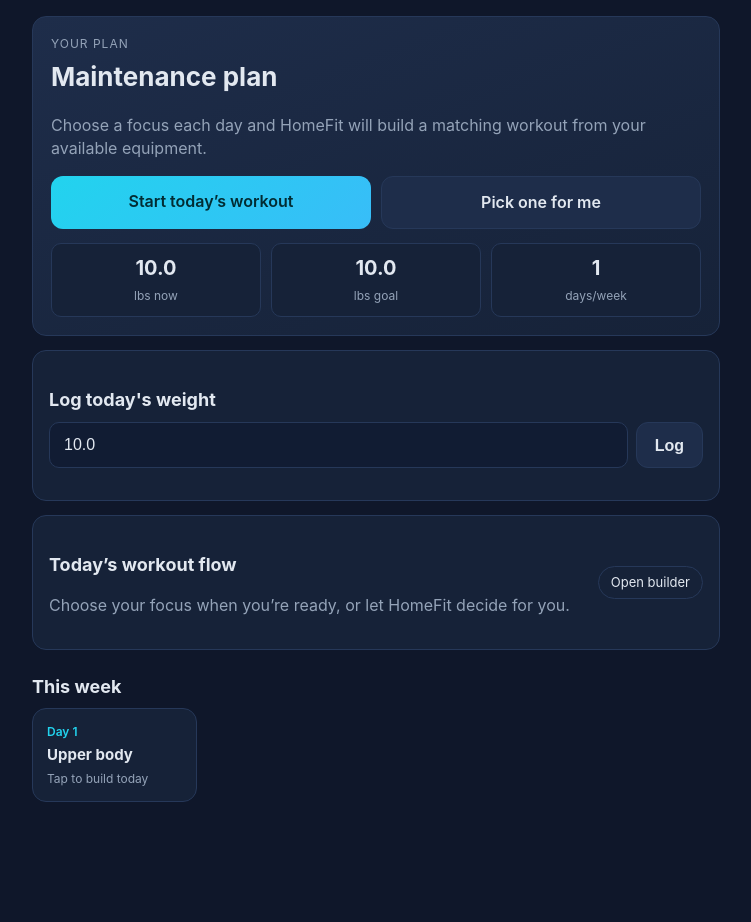
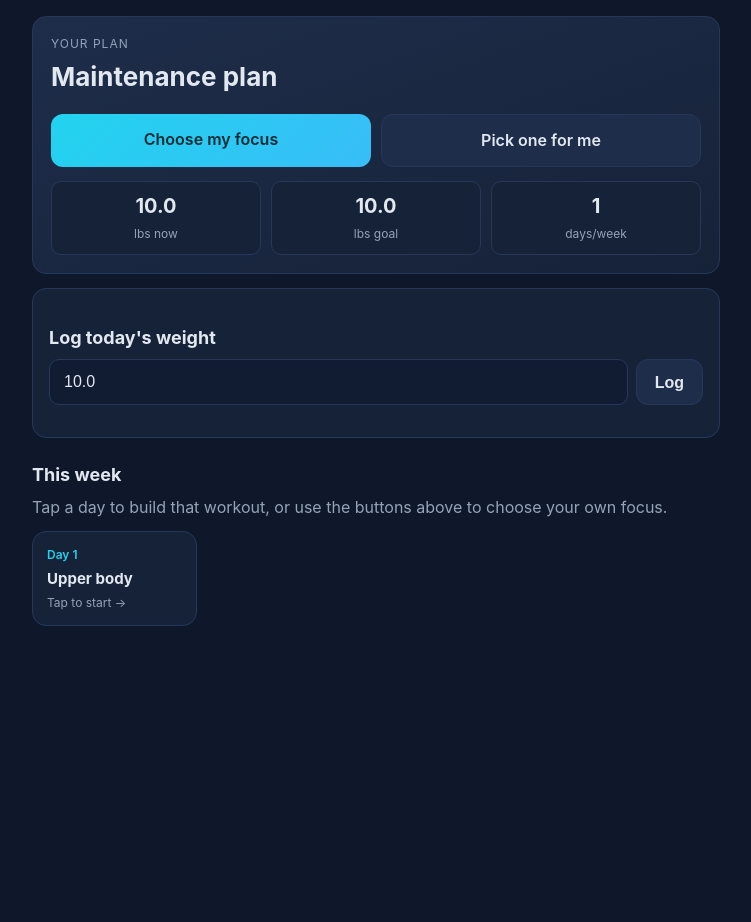
Before and after one commit to abwalker417/HomeFit, a Flask app: page / in a window 1280 px wide. Shown: the part 70-992 px from the top of the page, without its empty margins (264-1015 px from the left). After the commit the page ends 696 px from the top, so only its background shows below. Run offline with Flask 3, Linux system fonts and the light colour scheme; the visitor is signed in with stand-in values (Sample User, id 1); tables that the repository leaves empty hold one stand-in row (values such as "Sample post"); data that the repository does not hold is empty.

Commit message:
Day cards auto-build scheduled workout, add Change focus escape hatch
- Each day card now links to /build-day?label=<name> which maps the label
  to muscle groups and immediately builds + redirects to the workout screen:
    Upper body  → arms, back, chest, shoulders
    Lower body  → legs, glutes
    Core & cardio → core
    Recovery    → full body
- Dashboard hero buttons renamed to "Choose my focus" / "Pick one for me"
  to clarify they are the custom-focus path when the scheduled workout
  doesn't match what you feel like doing
- Day card meta text updated to "Tap to start →"
- Workout screen gains a "Change focus" pill link (top right) that goes to
  the focus picker so you can swap without going back to the dashboard
- Removed the "Today's workout flow" card (redundant with hero buttons)

Co-Authored-By: Claude Sonnet 4.6 <noreply@anthropic.com>

```diff
--- a/app.py
+++ b/app.py
@@ -127,6 +127,14 @@ def _lockout_message(seconds):
     return f"Too many wrong PINs. Try again in {minutes} minute{'s' if minutes != 1 else ''}."
 
 
+_LABEL_TO_MUSCLES = {
+    "upper body":    ["arms", "back", "chest", "shoulders"],
+    "lower body":    ["legs", "glutes"],
+    "core & cardio": ["core"],
+    "recovery":      ["full body"],
+}
+
+
 def _dashboard_plan(profile):
     labels = ["Upper body", "Lower body", "Core & cardio", "Recovery"]
     days = []
@@ -135,7 +143,6 @@ def _dashboard_plan(profile):
         days.append({
             "day_number": index + 1,
             "name": label,
-            "summary": "Built fresh when you start today's workout.",
         })
     goal = "maintain"
     if profile.get("goal_weight", 0) < profile.get("current_weight", 0) - 5:
@@ -360,6 +367,21 @@ def start_workout():
     return render_template("start_workout.html", valid_muscles=VALID_MUSCLE_GROUPS)
 
 
+@app.route("/build-day")
+def build_day():
+    uid = session["user_id"]
+    profile = database.get_profile(uid)
+    if not profile:
+        return redirect(url_for("onboarding"))
+    label = request.args.get("label", "").strip()
+    muscles = _LABEL_TO_MUSCLES.get(label.lower())
+    if not muscles:
+        return redirect(url_for("start_workout"))
+    workout = build_workout(profile, label, muscles, [])
+    session["today_workout"] = workout
+    return redirect(url_for("today_workout"))
+
+
 @app.route("/today-workout")
 def today_workout():
     workout = session.get("today_workout")
--- a/templates/dashboard.html
+++ b/templates/dashboard.html
@@ -13,10 +13,9 @@
       </h1>
     </div>
   </div>
-  <p class="subtle">{{ plan.summary }}</p>
 
   <div class="hero-actions">
-    <a class="btn btn-primary" href="{{ url_for('start_workout') }}">Start today’s workout</a>
+    <a class="btn btn-primary" href="{{ url_for('start_workout') }}">Choose my focus</a>
     <a class="btn btn-secondary" href="{{ url_for('start_workout') }}?mode=surprise">Pick one for me</a>
   </div>
 
@@ -46,24 +45,15 @@
   <p id="weight-status" class="subtle"></p>
 </section>
 
-<section class="card">
-  <div class="section-row">
-    <div>
-      <h2>Today’s workout flow</h2>
-      <p class="subtle">Choose your focus when you’re ready, or let HomeFit decide for you.</p>
-    </div>
-    <a class="pill" href="{{ url_for('start_workout') }}">Open builder</a>
-  </div>
-</section>
-
 <section>
   <h2 class="section-title">This week</h2>
+  <p class="subtle" style="margin: 4px 0 12px;">Tap a day to build that workout, or use the buttons above to choose your own focus.</p>
   <div class="day-grid">
     {% for day in plan.days %}
-    <a class="day-card" href="{{ url_for('start_workout') }}">
+    <a class="day-card" href="{{ url_for('build_day', label=day.name) }}">
       <span class="day-num">Day {{ day.day_number }}</span>
       <strong>{{ day.name }}</strong>
-      <span class="day-meta">Tap to build today</span>
+      <span class="day-meta">Tap to start →</span>
     </a>
     {% endfor %}
   </div>
--- a/templates/workout.html
+++ b/templates/workout.html
@@ -3,7 +3,10 @@
 
 {% block content %}
 <section class="workout-header">
-  <a href="{{ url_for('index') }}" class="back-link">← Back</a>
+  <div style="display:flex; justify-content:space-between; align-items:center; margin-bottom:4px;">
+    <a href="{{ url_for('index') }}" class="back-link" style="margin:0;">← Home</a>
+    <a href="{{ url_for('start_workout') }}" class="pill" style="font-size:12px;">Change focus</a>
+  </div>
   <p class="eyebrow">Day {{ day.day_number }}{% if day.focus %} · Focus: {{ day.focus }}{% endif %}</p>
   <h1>{{ day.name }}</h1>
   <p class="subtle">{{ day.exercises|length }} exercise{{ 's' if day.exercises|length != 1 else '' }} · tap any to expand</p>
```
